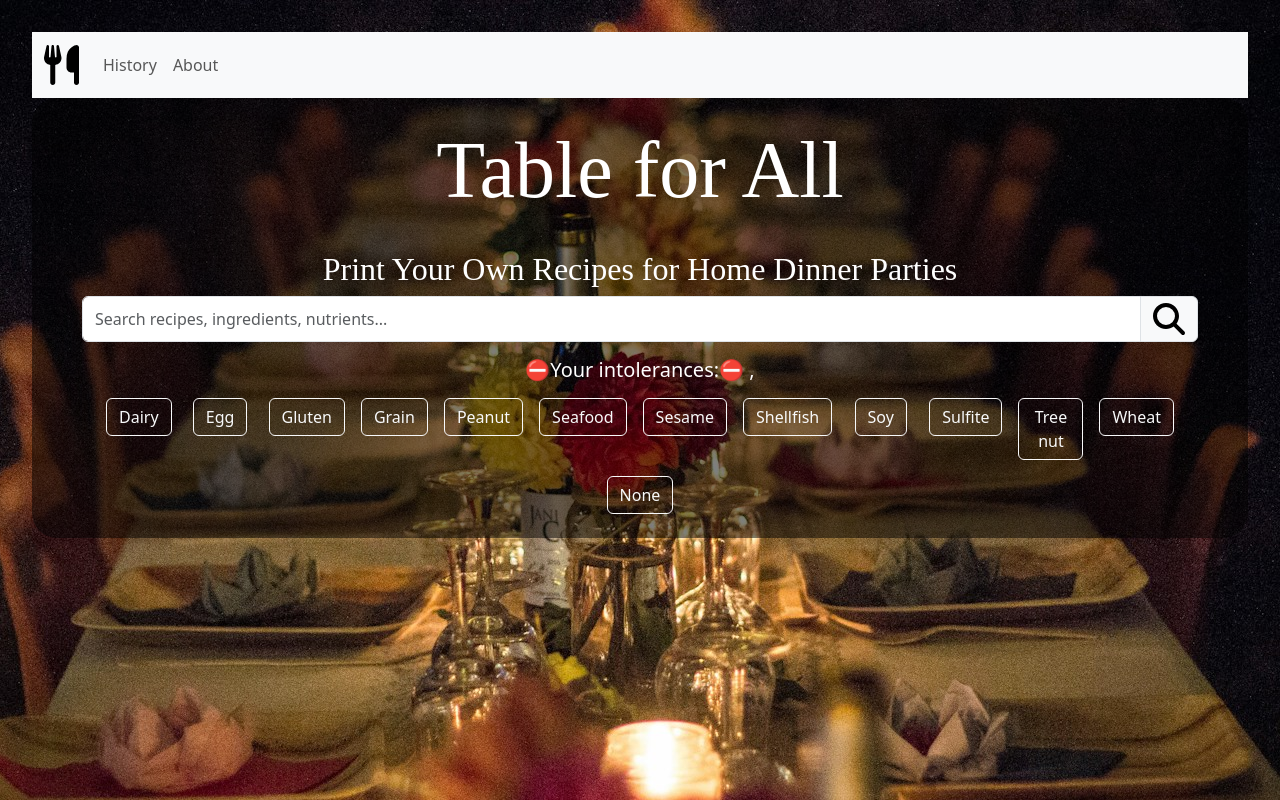
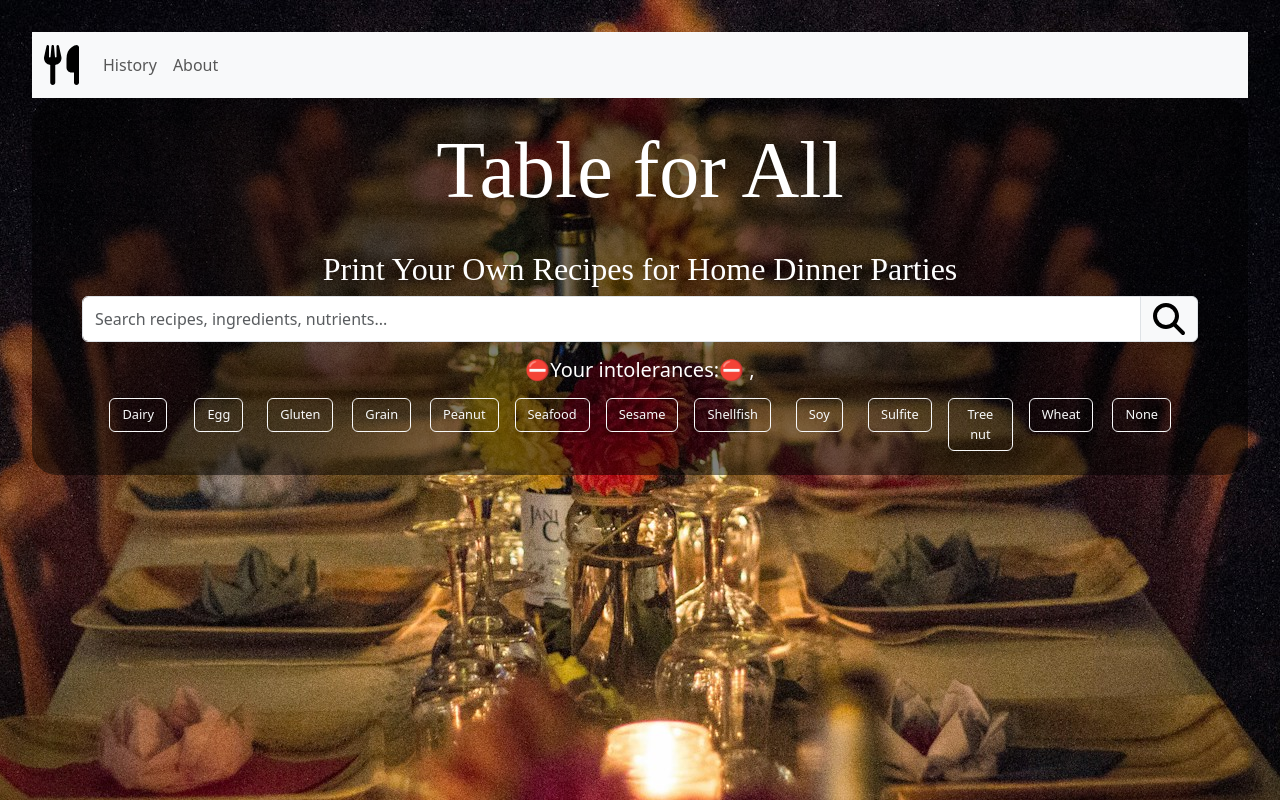
Before and after one commit to KidLeiS/table-for-all, a React (Vite) app: page / in a window 1280 px wide. Built offline with nearby package versions, Linux system fonts and the light colour scheme; a web font is replaced by a local one.

Commit message:
adjust font size for buttons

```diff
--- a/src/components/Searchform.jsx
+++ b/src/components/Searchform.jsx
@@ -101,7 +101,11 @@ function Searchform(props) {
 					onClick={() => handleCheckbox(item.name)}
 				/>
 				{item.checked}
-				<label className="btn btn-outline-light" htmlFor={item.name}>
+				<label
+					className="btn btn-outline-light"
+					style={{ fontSize: "0.8rem" }}
+					htmlFor={item.name}
+				>
 					{item.name}
 				</label>
 			</div>
@@ -147,7 +151,7 @@ function Searchform(props) {
 		event.preventDefault();
 		getRecipe(searchRecipe.search, filters.textContent);
 	};
-
+	console.log(searchRecipe.search);
 	return (
 		<Container>
 			<InputGroup>
```
